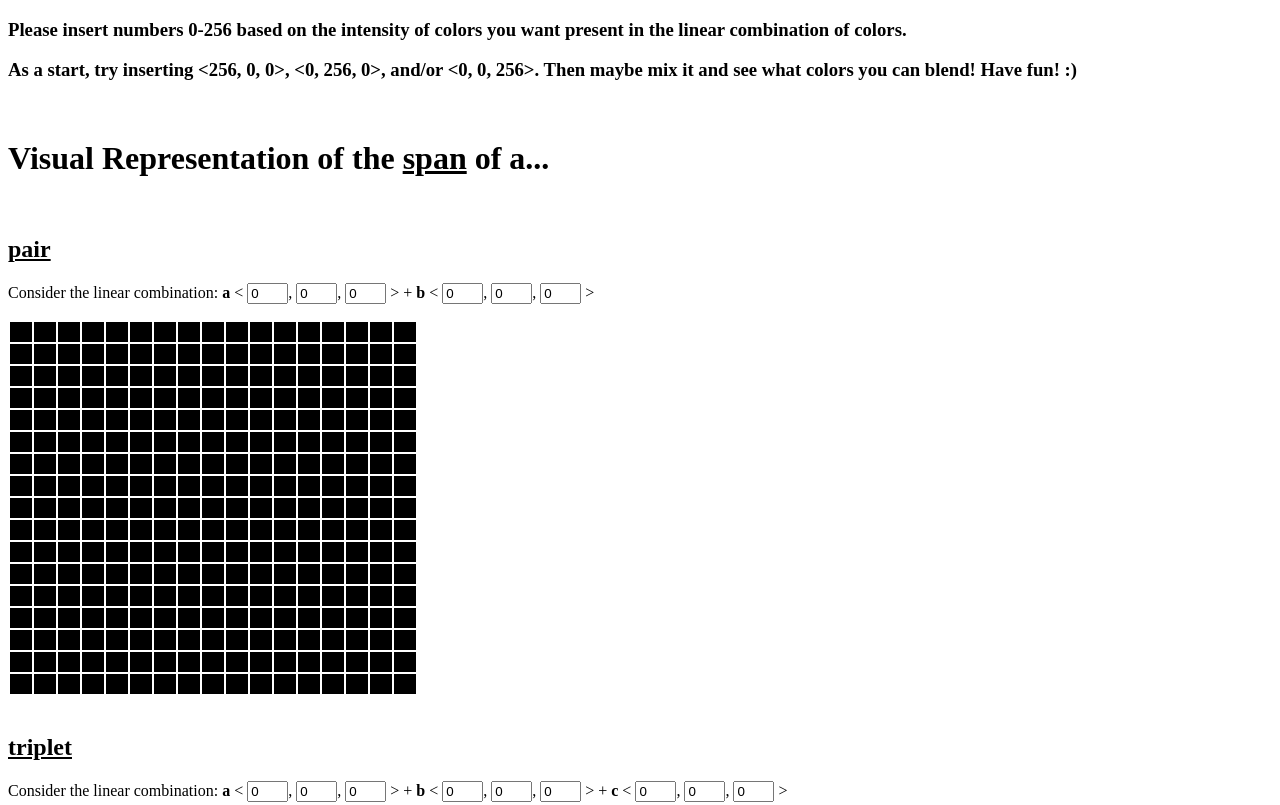
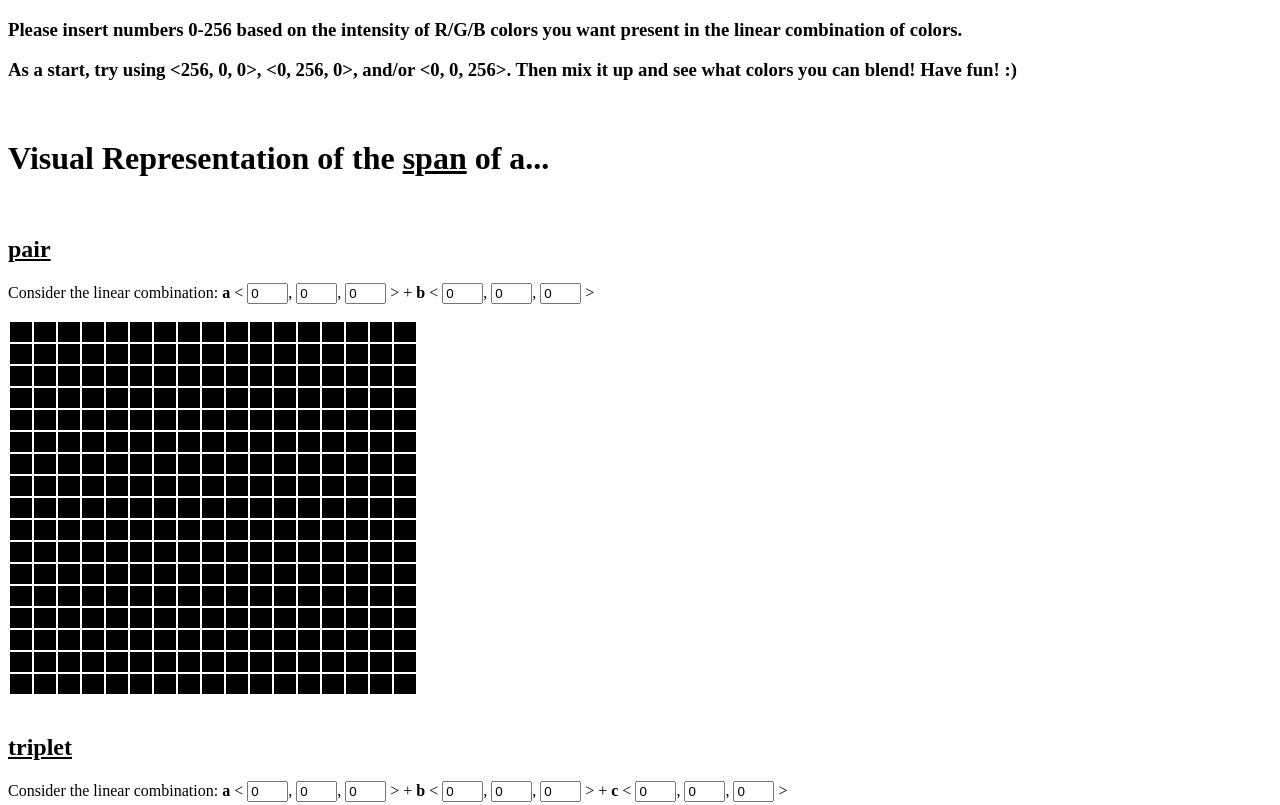
Before and after one commit to davidionita/mathy-art-contest, a plain HTML site: page index.html in a window 1280 px wide. Shown: the top 805 px of the page. Drawn offline with nearby package versions, Linux system fonts and the light colour scheme.

Commit message:
Update index.html

```diff
--- a/index.html
+++ b/index.html
@@ -9,8 +9,8 @@
 </head>
 
 <body>
-    <h3>Please insert numbers 0-256 based on the intensity of <R, G, B> colors you want present in the linear combination of colors.</h3>
-    <h3>As a start, try inserting <256, 0, 0>, <0, 256, 0>, and/or <0, 0, 256>.  Then maybe mix it and see what colors you can blend!  Have fun!  :)</h3>
+    <h3>Please insert numbers 0-256 based on the intensity of R/G/B colors you want present in the linear combination of colors.</h3>
+    <h3>As a start, try using <256, 0, 0>, <0, 256, 0>, and/or <0, 0, 256>.  Then mix it up and see what colors you can blend!  Have fun!  :)</h3>
 
     <br/>
     <h1>Visual Representation of the <u>span</u> of a...</h1>
```
